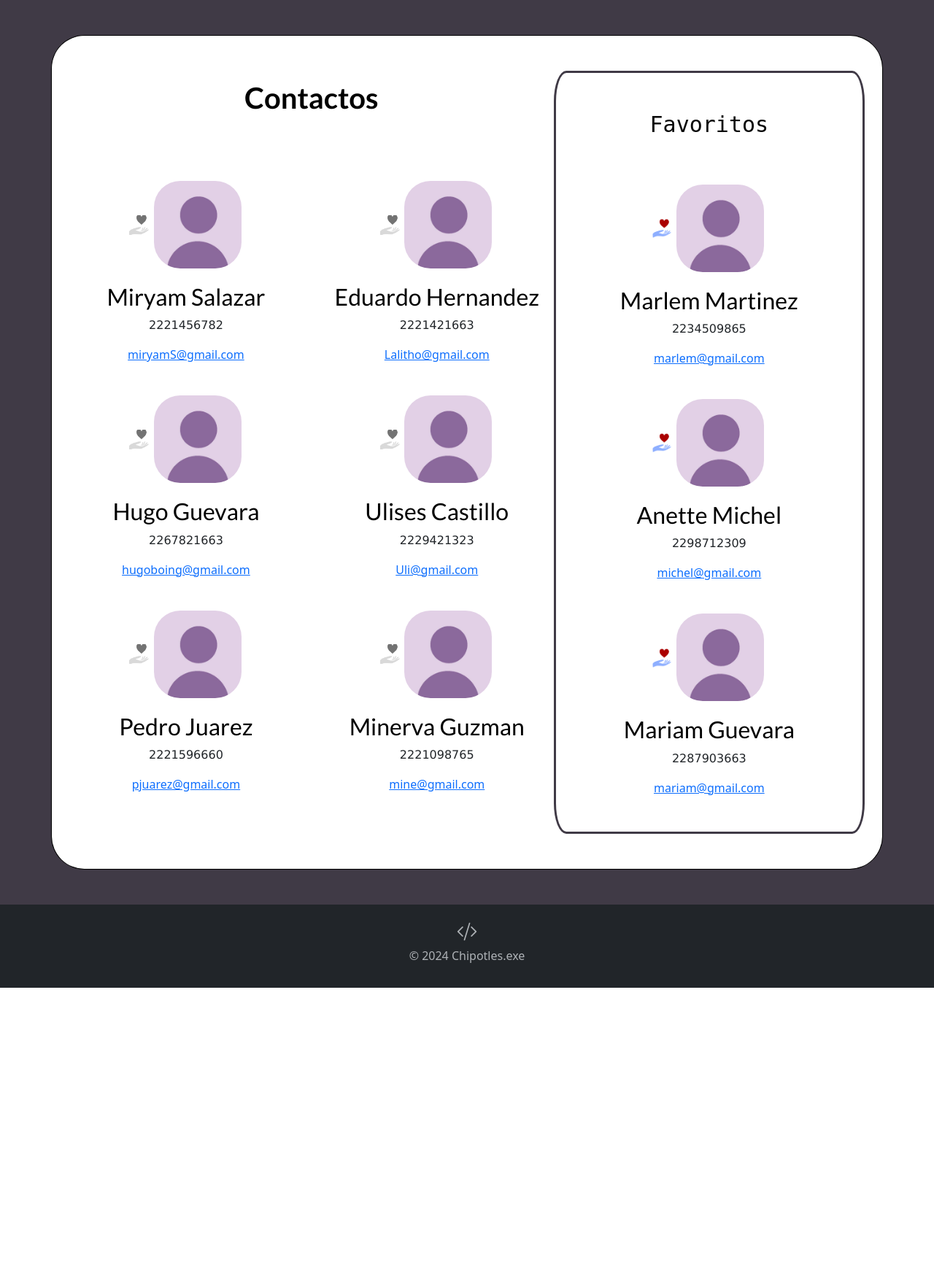
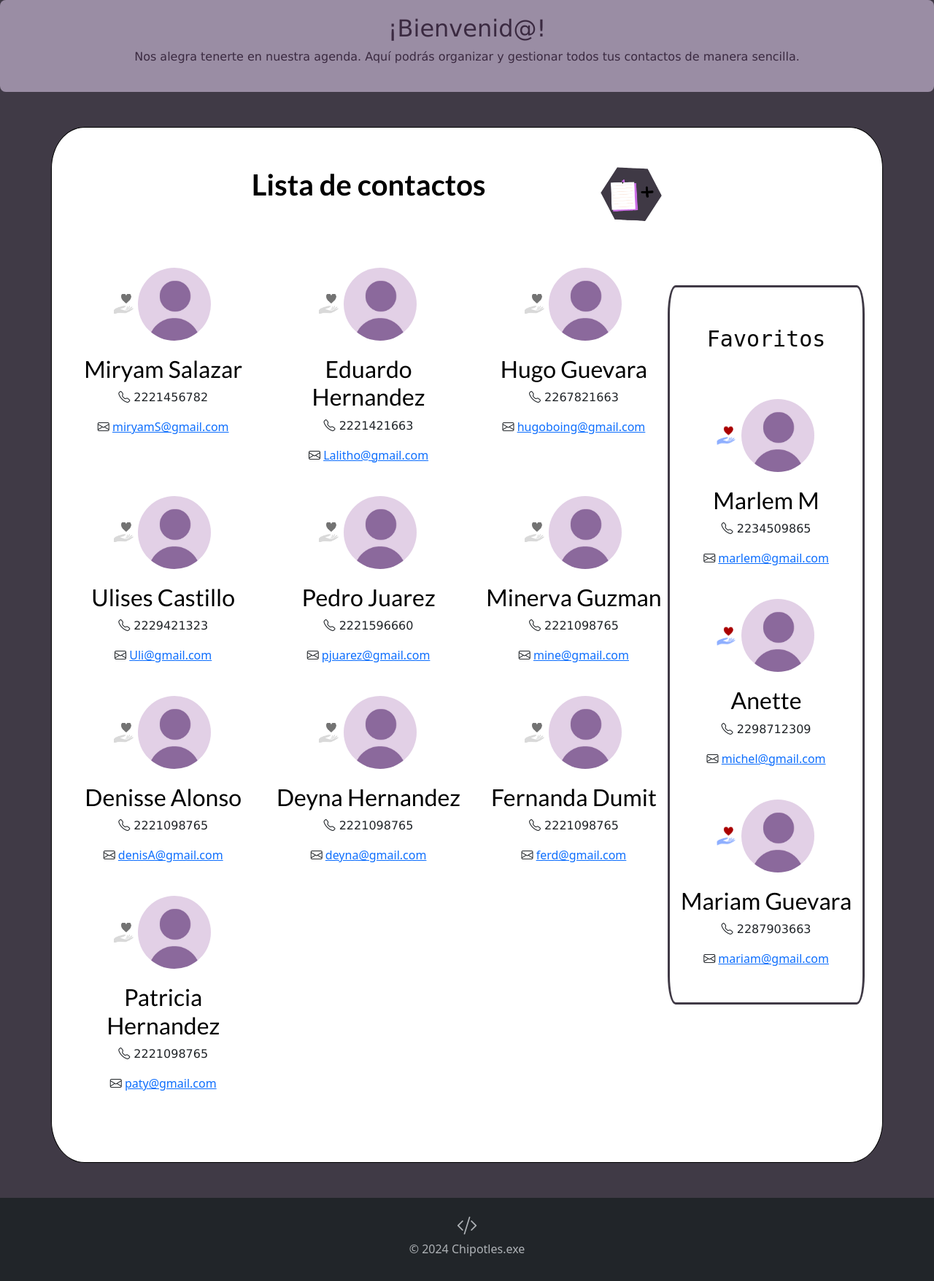
Before and after one commit to Marleemm/AgendaWeb, a PHP site: page / in a window 1280 px wide. Shown: the part 79-1835 px from the top of the page at 73% size. Before the commit the page ends 1433 px from the top, so only its background shows below. Run offline with PHP 8.4, Linux system fonts and the light colour scheme.

Commit message:
Add files via upload
agregation iconos

```diff
--- a/index.html
+++ b/index.html
@@ -67,12 +67,24 @@
 
     <main>
 
+        <div id="mensaje-bienvenida">
+            <h2>¡Bienvenid@!</h2>
+            <p>Nos alegra tenerte en nuestra agenda. Aquí podrás organizar y gestionar todos tus contactos de manera sencilla.</p>
+        </div>
+
 
         <section class="container d-flex px-4 py-5 text-center mt-5 mb-5" id="contactos">
 
+
             <div class="principal">
-                <p class="lato-bold">Contactos</p>
-                <div class="row g-4 py-5 row-cols-3 row-cols-lg-2 ">
+                <div class="titulo d-flex justify-content-between align-items-center position-relative">
+                    <p class="lato-bold mx-auto mb-0">Lista de contactos</p>
+                    <button id="boton"><img id="agregar" src="imagenes/agregar.png" alt="Agregar contacto">
+                    </button>
+
+                </div>
+
+                <div class="row g-4 py-5 row-cols-3 row-cols-lg-3 ">
 
                     <div class="feature col">
                         <div class="feature-icon custom-icon ">
@@ -80,8 +92,8 @@
                             <img class="me" src="imagenes/contacto.jpg" alt="foto">
                         </div>
                         <h3 class="fs-2 text-body-emphasis lato-light">Miryam Salazar</h3>
-                        <p id="numero">2221456782</p>
-
+                        <p id="numero"> <i class="bi bi-telephone"></i> 2221456782</p>
+                        <i class="bi bi-envelope"></i>
                         <a href="mailto:miryamS@gmail.com">miryamS@gmail.com</a>
 
                     </div>
@@ -95,7 +107,8 @@
                         </div>
 
                         <h3 class="fs-2 text-body-emphasis lato-light ">Eduardo Hernandez</h3>
-                        <p id="numero">2221421663</p>
+                        <p id="numero"> <i class="bi bi-telephone"></i> 2221421663</p>
+                        <i class="bi bi-envelope"></i>
                         <a href="mailto:Lalitho@gmail.com">Lalitho@gmail.com</a>
 
                     </div>
@@ -108,7 +121,8 @@
                         </div>
 
                         <h3 class="fs-2 text-body-emphasis lato-light">Hugo Guevara</h3>
-                        <p id="numero">2267821663</p>
+                        <p id="numero">  <i class="bi bi-telephone"></i> 2267821663</p>
+                        <i class="bi bi-envelope"></i>
                         <a href="mailto:hugoboing@gmail.com">hugoboing@gmail.com</a>
 
                     </div>
@@ -121,7 +135,8 @@
                         </div>
 
                         <h3 class="fs-2 text-body-emphasis lato-light">Ulises Castillo</h3>
-                        <p id="numero">2229421323</p>
+                        <p id="numero">  <i class="bi bi-telephone"></i> 2229421323</p>
+                        <i class="bi bi-envelope"></i>
                         <a href="mailto:Uli@gmail.com">Uli@gmail.com</a>
 
                     </div>
@@ -134,7 +149,8 @@
                         </div>
 
                         <h3 class="fs-2 text-body-emphasis lato-light">Pedro Juarez</h3>
-                        <p id="numero">2221596660</p>
+                        <p id="numero">  <i class="bi bi-telephone"></i> 2221596660</p>
+                        <i class="bi bi-envelope"></i>
                         <a href="mailto:pjuarez@gmail.com">pjuarez@gmail.com</a>
 
                     </div>
@@ -147,8 +163,63 @@
                         </div>
 
                         <h3 class="fs-2 text-body-emphasis lato-light">Minerva Guzman</h3>
-                        <p id="numero">2221098765</p>
+                        <p id="numero">  <i class="bi bi-telephone"></i> 2221098765</p>
+                        <i class="bi bi-envelope"></i>
                         <a href="mailto:mine@gmail.com">mine@gmail.com</a>
+
+
+                    </div>
+
+                    <div class="feature col">
+                        <div class="feature-icon custom-icon ">
+                            <button id="favoritos"><img class="fav" src="imagenes/nfav.png" alt="foto"></button>
+                            <img class="me" src="imagenes/contacto.jpg" alt="foto" height="60px" width="60px">
+                        </div>
+
+                        <h3 class="fs-2 text-body-emphasis lato-light">Denisse Alonso</h3>
+                        <p id="numero">  <i class="bi bi-telephone"></i> 2221098765</p>
+                        <i class="bi bi-envelope"></i>
+                        <a href="mailto:denis@gmail.com">denisA@gmail.com</a>
+
+
+                    </div>
+
+                    <div class="feature col">
+                        <div class="feature-icon custom-icon ">
+                            <button id="favoritos"><img class="fav" src="imagenes/nfav.png" alt="foto"></button>
+                            <img class="me" src="imagenes/contacto.jpg" alt="foto" height="60px" width="60px">
+                        </div>
+                        <h3 class="fs-2 text-body-emphasis lato-light">Deyna Hernandez</h3>
+                        <p id="numero">  <i class="bi bi-telephone"></i> 2221098765</p>
+                        <i class="bi bi-envelope"></i>
+                        <a href="mailto:deyna@gmail.com">deyna@gmail.com</a>
+
+
+                    </div>
+
+                    <div class="feature col">
+                        <div class="feature-icon custom-icon ">
+                            <button id="favoritos"><img class="fav" src="imagenes/nfav.png" alt="foto"></button>
+                            <img class="me" src="imagenes/contacto.jpg" alt="foto" height="60px" width="60px">
+                        </div>
+
+                        <h3 class="fs-2 text-body-emphasis lato-light">Fernanda Dumit</h3>
+                        <p id="numero">  <i class="bi bi-telephone"></i> 2221098765</p>
+                        <i class="bi bi-envelope"></i>
+                        <a href="mailto:denis@gmail.com">ferd@gmail.com</a>
+
+
+                    </div>
+
+                    <div class="feature col">
+                        <div class="feature-icon custom-icon ">
+                            <button id="favoritos"><img class="fav" src="imagenes/nfav.png" alt="foto"></button>
+                            <img class="me" src="imagenes/contacto.jpg" alt="foto" height="60px" width="60px">
+                        </div>
+                        <h3 class="fs-2 text-body-emphasis lato-light">Patricia Hernandez</h3>
+                        <p id="numero">  <i class="bi bi-telephone"></i> 2221098765</p>
+                        <i class="bi bi-envelope"></i>
+                        <a href="mailto:deyna@gmail.com">paty@gmail.com</a>
 
 
                     </div>
@@ -156,17 +227,20 @@
                 </div>
 
         </div>
+
         <div class="favCuadro">
-                <div class="row g-4 py-5 row-cols-3 row-cols-lg-1 border-color:" dark";>
+            <div class="row g-4 py-5 row-cols-3 row-cols-lg-1 border-color:"dark">
                 <p class="roboto-mono">Favoritos</p>
+
                 <div class="feature col">
                     <div class="feature-icon custom-icon ">
                         <button id="favoritos"><img class="fav" src="imagenes/fav.png" alt="foto"></button>
                         <img class="me" src="imagenes/contacto.jpg" alt="foto" height="60px" width="60px">
                     </div>
 
-                        <h3 class="fs-2 text-body-emphasis lato-light">Marlem Martinez</h3>
-                        <p id="numero">2234509865</p>
+                    <h3 class="fs-2 text-body-emphasis lato-light">Marlem M</h3>
+                    <p id="numero"> <i class="bi bi-telephone"></i> 2234509865</p>
+                    <i class="bi bi-envelope"></i>
                     <a href="mailto:marlem@gmail.com">marlem@gmail.com</a>
                 </div>
 
@@ -177,8 +251,9 @@
                         <img class="me" src="imagenes/contacto.jpg" alt="foto" height="60px" width="60px">
                     </div>
 
-                        <h3 class="fs-2 text-body-emphasis lato-light">Anette Michel</h3>
-                        <p id="numero">2298712309</p>
+                    <h3 class="fs-2 text-body-emphasis lato-light">Anette</h3>
+                    <p id="numero">  <i class="bi bi-telephone"></i> 2298712309</p>
+                    <i class="bi bi-envelope"></i>
                     <a href="mailto:michel@gmail.com">michel@gmail.com</a>
 
                 </div>
@@ -191,22 +266,16 @@
                     </div>
 
                     <h3 class="fs-2 text-body-emphasis lato-light">Mariam Guevara</h3>
-                        <p id="numero">2287903663</p>
+                    <p id="numero">  <i class="bi bi-telephone"></i> 2287903663</p>
+                    <i class="bi bi-envelope"></i>
                     <a href="mailto:mariam@gmail.com">mariam@gmail.com</a>
                 </div>
+
             </div>
+
         </div>
 
         </section>
-
-
-
-
-
-
-
-
-
 
     </main>
 
--- a/style.css
+++ b/style.css
@@ -23,6 +23,7 @@ body {
     width: 80px;
     height: 80px;
 }
+
 .search-bar {
     width: 500px;
     /* Ajusta el ancho de la barra */
@@ -56,8 +57,17 @@ body {
     display: flex;
 }
 
+#boton{
+    position: absolute;
+    top: 0;
+    right: 0;
+    border: none; /* Elimina el borde del botón */
+    background: transparent; /* Fondo transparente */
+}
+
 #numero{
     font-family:'Lucida Sans', 'Lucida Sans Regular', 'Lucida Grande', 'Lucida Sans Unicode', Verdana, sans-serif;
+
 }
 
 .proyecto {
@@ -71,8 +81,42 @@ body {
 
 }
 
-.text-pink {
-    color: rgb(104, 65, 94);
+
+
+.me {
+    border-radius: 50%;
+    width: 100px;
+    /* Ajusta el tamaño según tus necesidades */
+    height: 100px;
+    /* Ajusta el tamaño según tus necesidades */
+    display: inline-flex;
+    align-items: center;
+    justify-content: center;
+    padding: 0;
+    /* Elimina el padding adicional */
+    margin: 2px;
+    margin-top: 20px;
+    margin-bottom: 20px;
+}
+
+.bg-purple {
+    background-color: rgb(158, 136, 177);
+}
+
+#agregar{
+
+    width: 90px; /* Ajusta el tamaño del icono */
+    height: auto;
+
+}
+
+#usuario{
+    color: white;
+}
+
+.titulo{
+    position: relative;
+    margin-bottom: 1rem;
 }
 
 
@@ -111,23 +155,18 @@ body {
 }
 
 
-
-.me {
-    border-radius: 30%;
-    width: 120px;
-    /* Ajusta el tamaño según tus necesidades */
-    height: 120px;
-    /* Ajusta el tamaño según tus necesidades */
-    display: inline-flex;
-    align-items: center;
-    justify-content: center;
-    padding: 0;
-    /* Elimina el padding adicional */
-    margin: 2px;
-    margin-top: 20px;
-    margin-bottom: 20px;
+#mensaje-bienvenida {
+    font-family: 'Lucida Sans', 'Lucida Grande', 'Lucida Sans Unicode', Verdana, sans-serif;
+    background-color: #9a8da4;
+    padding: 20px;
+    border-radius: 8px;
+    text-align: center;
 }
 
-.bg-purple {
-    background-color: rgb(158, 136, 177);
+#mensaje-bienvenida h2 {
+    color: #3b2a41;
 }
+
+#mensaje-bienvenida p {
+    color: #3b2a41;
+}
```
Lines whose indentation alone changed are shown as unchanged.
